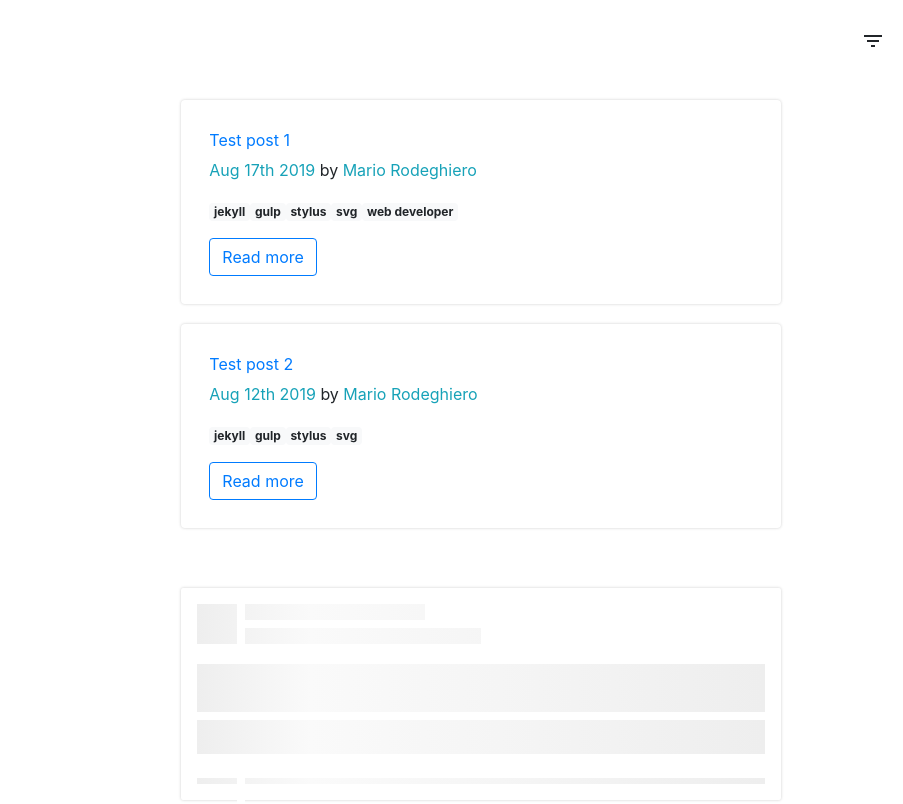
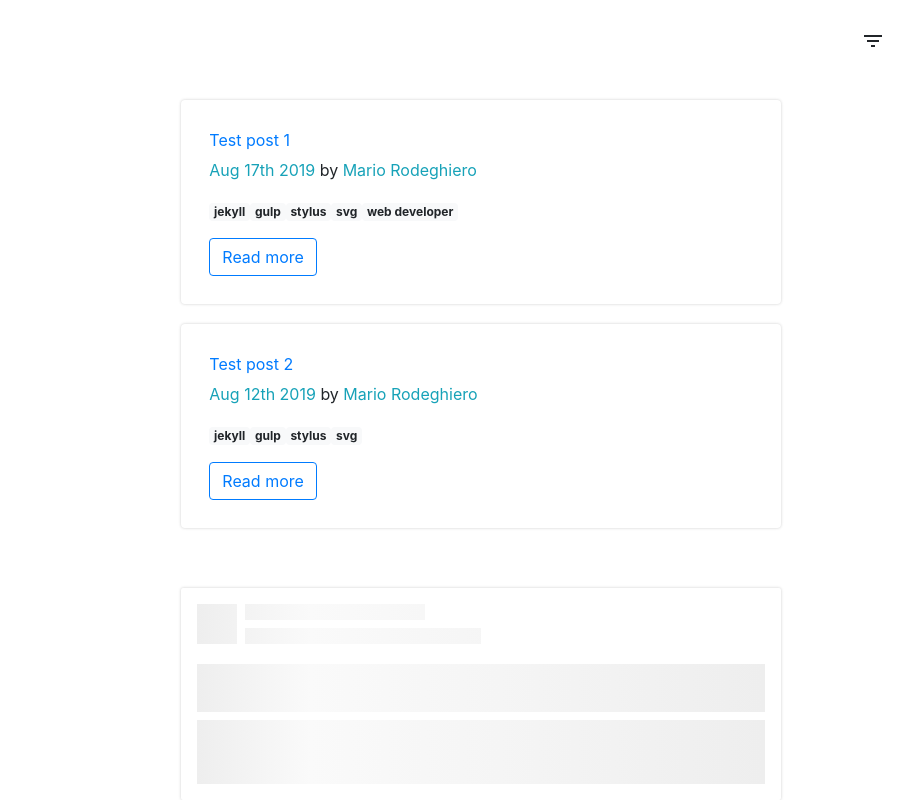
Before and after one commit to mariorodeghiero/mariorodeghiero.github.io, a Gatsby site: page / in a window 1280 px wide. Shown: the full height of the page, 377-1280 px from the left. Built offline with nearby package versions, Linux system fonts and the light colour scheme; Gatsby itself is replaced by a stand-in of ours; what react-animations would draw is missing.

Commit message:
fix: postloadin style

```diff
--- a/src/components/PostLoading/index.js
+++ b/src/components/PostLoading/index.js
@@ -17,8 +17,8 @@ const PostLoading = () => {
                     <S.BodyOne></S.BodyOne>
                     <S.BodyTwo></S.BodyTwo>
                     <S.BodyThree></S.BodyThree>
-                    <S.BodyFour></S.BodyFour>
-                    <S.BodyFive></S.BodyFive>
+                    {/* <S.BodyFour></S.BodyFour>
+                    <S.BodyFive></S.BodyFive> */}
                 </S.WhiteSpace>
             </S.LoadingBox>
         </S.PostCard>
```
